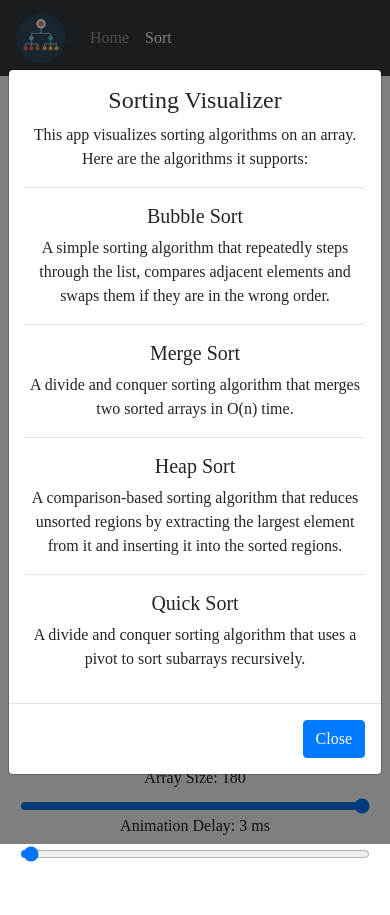
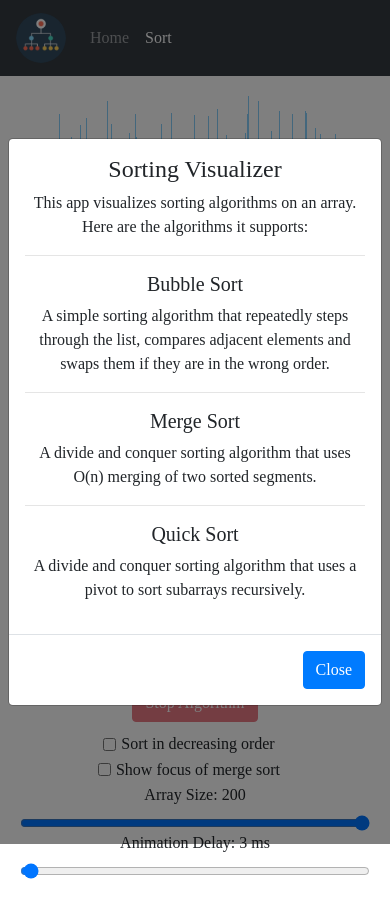
Before and after one commit to pblpbl1024/algorithms-visualizer, a React (Create React App) app: page /#/sort in a window 390 px wide. Built offline with nearby package versions, Linux system fonts and the light colour scheme; a web font is replaced by a local one.

Commit message:
Updated merge sort process

```diff
--- a/src/components/Algorithms.js
+++ b/src/components/Algorithms.js
@@ -1,10 +1,14 @@
 //merge sort function
-export function mergeSort(array, anim, l, r, dec) {
+export function mergeSort(array, anim, l, r, dec, focus) {
+    //update focus of mergesort
+    if(focus) anim.push([l, r, 4]);
     //base case: the segment is length 1
     if(l === r) return;
     var mid = Math.floor((l+r)/2);
     //otherwise, sort the left and right segments
-    mergeSort(array, anim, l, mid, dec); mergeSort(array, anim, mid+1, r, dec);
+    mergeSort(array, anim, l, mid, dec, focus); mergeSort(array, anim, mid+1, r, dec, focus);
+    //update focus of mergesort
+    if(focus) anim.push([l, r, 4]);
     //combine sorted segments
     const lft = [], rit = [];
 
@@ -20,6 +24,7 @@ export function mergeSort(array, anim, l, r, dec) {
         var leftAnim = x === lft.length-1 ? -1 : l+x;
         var rightAnim = y === rit.length-1 ? -1 : mid+1+y;
         anim.push([leftAnim, rightAnim, 1]);
+        if(focus) anim.push([i, i, 5]);
         //update the pointer element's height
         if(dec)
         {
@@ -48,6 +53,7 @@ export function mergeSort(array, anim, l, r, dec) {
             }
         }
         anim.push([leftAnim, rightAnim, 0]);
+        anim.push([i, i, 0]);
     }
 }
 
--- a/src/components/Sort.js
+++ b/src/components/Sort.js
@@ -1,15 +1,18 @@
 import React, { Component } from "react";
-import {Button, Modal, Form} from "react-bootstrap";
+import {Button, Modal, Form, OverlayTrigger, Tooltip} from "react-bootstrap";
 import * as sortingAlgorithms from "./Algorithms";
 
 class Sort extends Component {
 
     timeouts = [];
+    decreasing = false;
+    showMergeFocus = false;
+    endMargin = 40;
+    maxArraySize = 200;
 
-    state = { array: [], anim: [], btnActive: true, showModal: true, arraySize: 180, animDelay: 3,
-        arrayWidth: (window.innerWidth-80)/(180*2), arrayMargin: (window.innerWidth-80)/(180*4) }
-
-    decreasing = false;
+    state = { array: [], anim: [], btnActive: true, showModal: true, arraySize: this.maxArraySize, animDelay: 3,
+        arrayWidth: (window.innerWidth-this.endMargin*2)/(this.maxArraySize*2),
+        arrayMargin: (window.innerWidth-this.endMargin*2)/(this.maxArraySize*4) }
 
     componentDidMount() {
         this.resetArray();
@@ -25,7 +28,7 @@ class Sort extends Component {
     }
 
     updWidth = () => {
-        this.setState({ arrayWidth: (window.innerWidth-80)/(180*2), arrayMargin: (window.innerWidth-80)/(180*4) });
+        this.setState({ arrayWidth: (window.innerWidth-this.endMargin*2)/(this.maxArraySize*2), arrayMargin: (window.innerWidth-this.endMargin*2)/(this.maxArraySize*4) });
     }
 
     hideModal = () => {
@@ -53,33 +56,44 @@ class Sort extends Component {
             //action: 0 = set bars to blue, 1 = set bars to red, 2 = update a single value, 3 = swap two values
             switch(action)
             {
-                case 0:
+                case 0: //unselect two bars
                     this.timeouts.push(setTimeout(() => {
                         if(a !== -1) arrayBars[a].style.backgroundColor = "lightskyblue";
                         if(b !== -1) arrayBars[b].style.backgroundColor = "lightskyblue";
                     }, i*this.state.animDelay));
                 break;
-                case 1:
+                case 1: //select two bars
                     this.timeouts.push(setTimeout(() => {
                         if(a !== -1) arrayBars[a].style.backgroundColor = "crimson";
                         if(b !== -1) arrayBars[b].style.backgroundColor = "crimson";
                     }, i*this.state.animDelay));
                 break;
-                case 2:
+                case 2: //update height of one bar
                     this.timeouts.push(setTimeout(() => {
                         this.state.array[a] = b;
                         arrayBars[a].style.height = `${b/10}vh`;
                     }, i*this.state.animDelay));
                 break;
-                case 3:
+                case 3: //swap heights of two bars
                     this.timeouts.push(setTimeout(() => {
                         var x = this.state.array[a]; this.state.array[a] = this.state.array[b]; this.state.array[b] = x;
                         arrayBars[a].style.height = `${this.state.array[a]/10}vh`;
                         arrayBars[b].style.height = `${this.state.array[b]/10}vh`;
                     }, i*this.state.animDelay));
                 break;
-                case 4:
-
+                case 4: //update the segment which the merge sort algorithm is working on
+                this.timeouts.push(setTimeout(() => {
+                    for(let i = 0; i < arrayBars.length; i++)
+                    {
+                        if(a <= i && i <= b) arrayBars[i].style.opacity = `100%`;
+                        else arrayBars[i].style.opacity = `30%`;
+                    }
+                }, i*this.state.animDelay));
+                break;
+                case 5: //update a bar to lightgreen
+                    this.timeouts.push(setTimeout(() => {
+                        arrayBars[a].style.backgroundColor = "lime";
+                    }, i*this.state.animDelay));
                 break;
                 default:
                 break;
@@ -99,7 +113,7 @@ class Sort extends Component {
 
     mergeSort = () => {
         this.setState({anim: [], btnActive: false});
-        sortingAlgorithms.mergeSort(this.state.array.slice(), this.state.anim, 0, this.state.array.length-1, this.decreasing);
+        sortingAlgorithms.mergeSort(this.state.array.slice(), this.state.anim, 0, this.state.array.length-1, this.decreasing, this.showMergeFocus);
         this.playAnimations();
     }
 
@@ -107,14 +121,14 @@ class Sort extends Component {
 
     }
 
-    heapSort = () => {
-
-    }
-
     stopAlgorithm = () => {
         const arrayBars = document.getElementsByClassName("array-bar");
-        for(var i = 0; i < arrayBars.length; i++) arrayBars[i].style.backgroundColor = "lightskyblue";
-        for(var i = 0; i < this.timeouts.length; i++)
+        for(let i = 0; i < arrayBars.length; i++)
+        {
+            arrayBars[i].style.backgroundColor = "lightskyblue";
+            arrayBars[i].style.opacity = `100%`;
+        }
+        for(let i = 0; i < this.timeouts.length; i++)
         {
             clearTimeout(this.timeouts[i]);
         }
@@ -128,7 +142,10 @@ class Sort extends Component {
 
     changedDecreasing = (event) => {
         this.decreasing = event.target.checked;
-        console.log(this.decreasing);
+    }
+
+    changedshowMergeFocus = (event) => {
+        this.showMergeFocus = event.target.checked;
     }
 
     //event for changing the animation delay
@@ -153,11 +170,7 @@ class Sort extends Component {
                         and swaps them if they are in the wrong order.</p>
                     <hr/>
                     <h5>Merge Sort</h5>
-                    <p>A divide and conquer sorting algorithm that merges two sorted arrays in O(n) time.</p>
-                    <hr/>
-                    <h5>Heap Sort</h5>
-                    <p>A comparison-based sorting algorithm that reduces unsorted regions by extracting the largest element from it and
-                        inserting it into the sorted regions.</p>
+                    <p>A divide and conquer sorting algorithm that uses O(n) merging of two sorted segments.</p>
                     <hr/>
                     <h5>Quick Sort</h5>
                     <p>A divide and conquer sorting algorithm that uses a pivot to sort subarrays recursively.</p>
@@ -171,29 +184,44 @@ class Sort extends Component {
                     <div className="array-bar" key={idx} style={{ height: `${value/10}vh`, width: this.state.arrayWidth,
                     margin: `0px ${this.state.arrayMargin}px` }}></div>
                 ))}
-                <div className="array-bar-fake" style={{ height: `${500/10}vh`  }}></div>
+                <div className="array-bar-fake" style={{ height: `${500/10}vh` }}></div>
                 <hr/>
                 <div style={{display: "inline-block"}}>
                     <Button variant="success" disabled={!this.state.btnActive} onClick={this.resetArray}>New Array</Button>
                     <Button variant="primary" disabled={!this.state.btnActive} onClick={this.bubbleSort}>Bubble Sort</Button>
                     <Button variant="info" disabled={!this.state.btnActive} onClick={this.mergeSort}>Merge Sort</Button>
-                    <Button variant="secondary" disabled={!this.state.btnActive} onClick={this.quickSort}>Quick Sort</Button>
-                    <Button variant="dark" disabled={!this.state.btnActive} onClick={this.heapSort}>Heap Sort</Button>
+                    <Button variant="dark" disabled={!this.state.btnActive} onClick={this.quickSort}>Quick Sort</Button>
                     <Button variant="danger" disabled={this.state.btnActive} onClick={this.stopAlgorithm}>Stop Algorithm</Button>
 
                     <Form>
                     <Form.Check
+                        inline
                         type="checkbox"
                         label="Sort in decreasing order"
                         onChange={this.changedDecreasing}
                         disabled={!this.state.btnActive}
-                        style={{margin: 5}}
                     />
+                    <OverlayTrigger
+                        placement="right"
+                        delay={{ show: 250, hide: 400 }}
+                        overlay={<Tooltip>
+                        Highlights the segment of the array processed by each recursive call of merge sort
+                        as well as the current element being adjusted.
+                      </Tooltip>}
+                    >
+                        <Form.Check
+                        inline
+                        type="checkbox"
+                        label="Show focus of merge sort"
+                        onChange={this.changedshowMergeFocus}
+                        disabled={!this.state.btnActive}
+                    />
+                    </OverlayTrigger>
 
                     <Form.Group controlId="formBasicRange">
                         <Form.Label>Array Size: {this.state.arraySize}</Form.Label>
                         <Form.Control disabled={!this.state.btnActive} type="range" defaultValue={this.state.arraySize}
-                        min="10" max="180" tooltip="auto" onChange = {(event) => this.changedSize(event)}/>
+                        min="10" max={this.maxArraySize} tooltip="auto" onChange = {(event) => this.changedSize(event)}/>
                         <Form.Label>Animation Delay: {this.state.animDelay} ms</Form.Label>
                         <Form.Control disabled={!this.state.btnActive} type="range" defaultValue={this.state.animDelay}
                         min="1" max="200" tooltip="auto" onChange = {(event) => this.changedDelay(event)}/>
@@ -209,10 +237,4 @@ class Sort extends Component {
 function randomInt(min, max) {
     return Math.floor(Math.random() * (max-min+1) + min);
 }
-
-//round down a number to the nearest 0.001
-function roundDown(x) {
-    return Math.floor(1000*x)/1000;
-}
-
 export default Sort;
```
Also changed, not shown: 1 other file (tests, documents, lock files or other folders).
